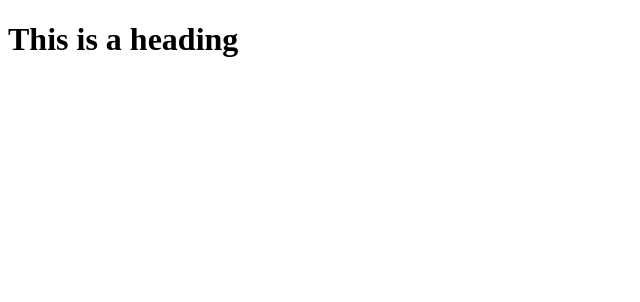
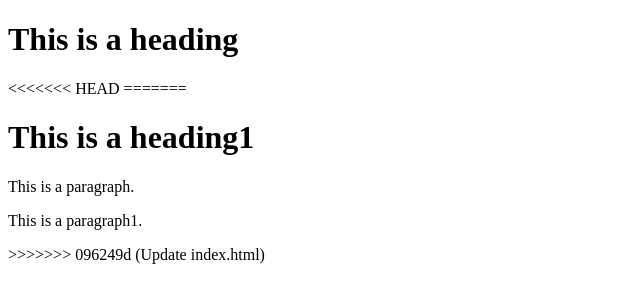
Before and after one commit to Anilkumar4599/learning-git, a plain HTML site: page index.html in a window 1280 px wide. Shown: the whole page, without its empty margins (0-640 px from the left). Drawn offline with Linux system fonts and the light colour scheme.

Commit message:
Update index.html

```diff
--- a/index.html
+++ b/index.html
@@ -4,6 +4,12 @@
 <body>
 
 <h1>This is a heading</h1>
+<<<<<<< HEAD
+=======
+  <h1>This is a heading1</h1>
+<p>This is a paragraph.</p>
+  <p>This is a paragraph1.</p>
+>>>>>>> 096249d (Update index.html)
 
 </body>
 </html>
```
